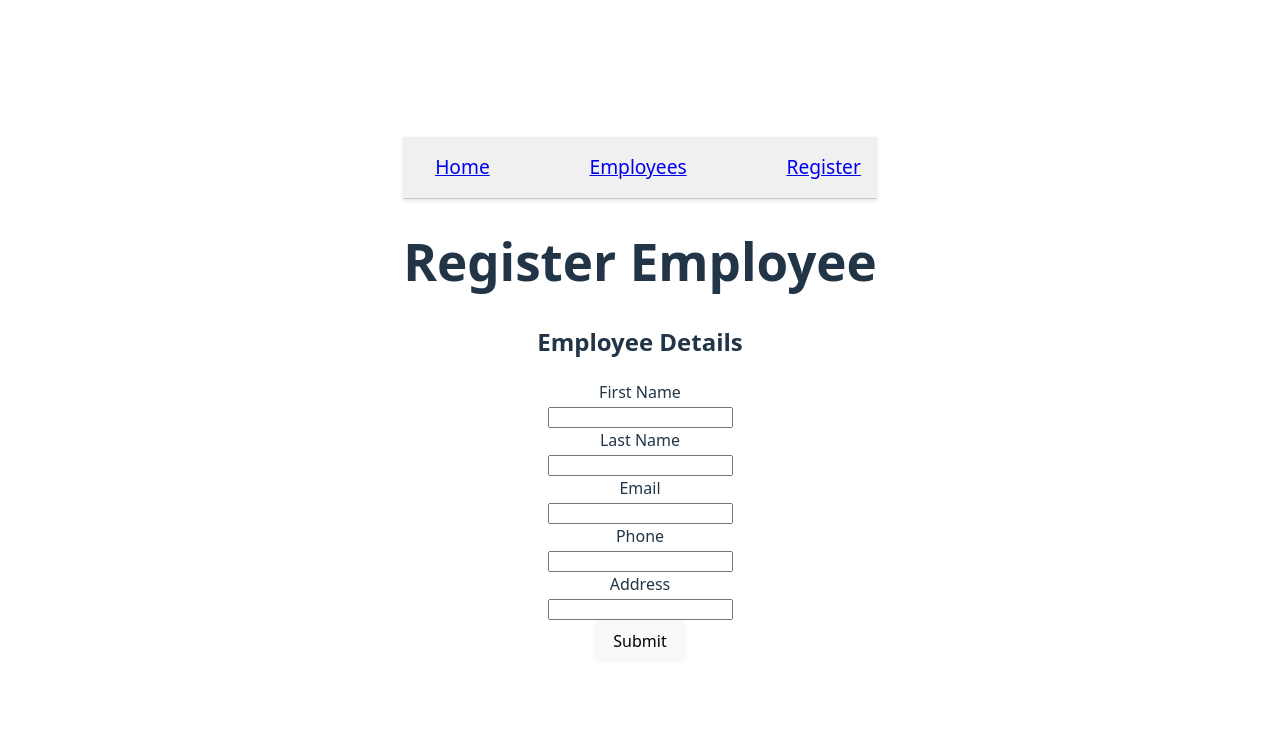
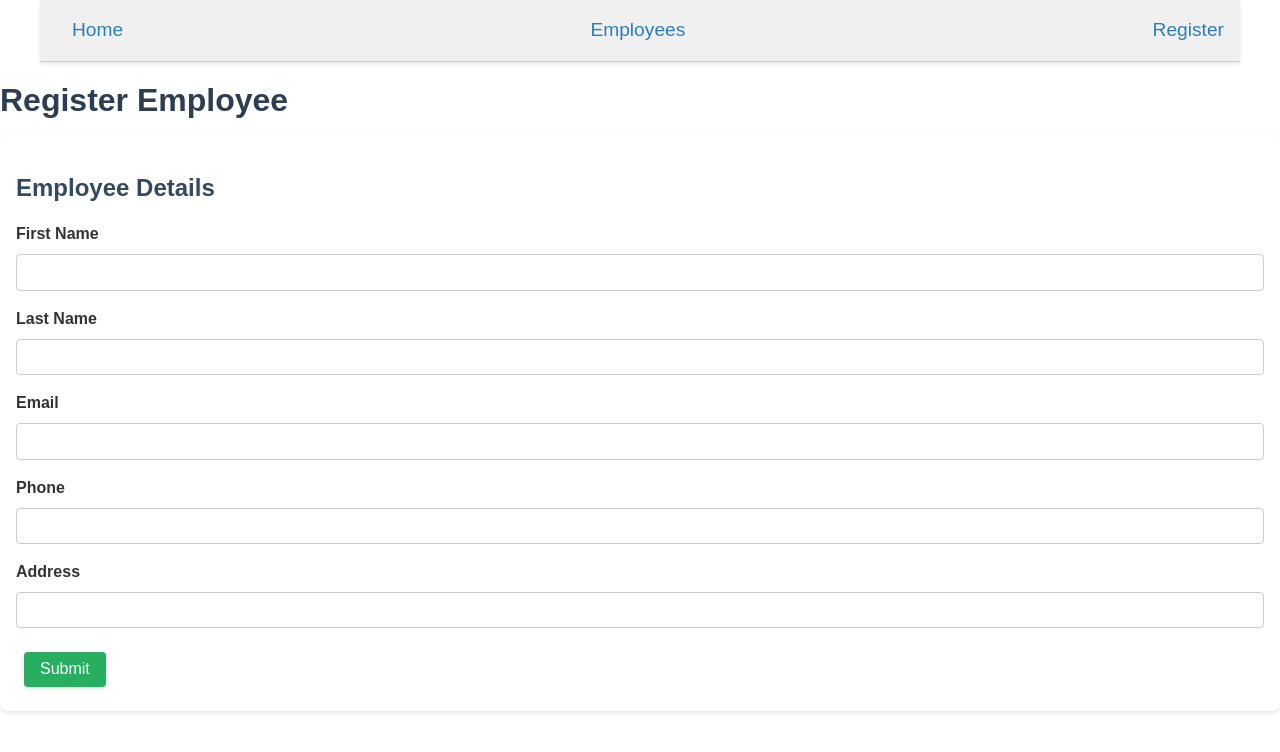
Before and after one commit to carriegale2710/employee-creator, a React (Vite) app in the folder front-end/: page /employees/new in a window 1280 px wide. Shown: the top 752 px of the page. Built offline with nearby package versions, Linux system fonts and the light colour scheme; no server answers.

Commit message:
feat: enhance styling and layout for App component, add normalize.css for consistent styling across browsers

```diff
--- a/front-end/src/App.scss
+++ b/front-end/src/App.scss
@@ -1,17 +1,54 @@
+/* App Container Specific Styles */
+/* This file contains styles specific to the App container */
+
+/* Rules for Specificity:
+1. Same Specificity = Last One Wins
+2. Higher Specificity Always Wins
+  - index.scss (global styles) > App.scss (component styles)
+*/
+
+/* CSS Specificity Rules (Highest to Lowest Priority):
+Inline styles (style="...") - Highest priority
+IDs (#myId)
+Classes (.myClass), attributes, and pseudo-classes
+Elements (div, p, header)
+Universal selector (*) - Lowest priority
+*/
+
 #root {
-  max-width: 1280px;
-  margin: 0 auto;
-  padding: 2rem;
+  display: flex;
+  flex-direction: column;
+  min-height: 100vh;
+
+  background-color: #ffffff;
+  color: #333;
+}
+header {
+  background-color: #2c3e50;
+  color: white;
+  padding: 1rem;
   text-align: center;
 }
 
-.card {
-  padding: 2em;
+main {
+  flex: 1;
+  padding: 1rem;
 }
 
-.intro {
-  display: flex;
-  flex-direction: row;
-  justify-content: space-around;
-  border: 1px solid black;
+footer {
+  background-color: #34495e;
+  color: white;
+  text-align: center;
+  padding: 0.5rem;
 }
+
+/* Responsive Design */
+@media (max-width: 600px) {
+  .app-container {
+    padding: 0.5rem;
+  }
+  header,
+  footer {
+    padding: 0.5rem;
+  }
+}
--- a/front-end/src/components/Input/Input.tsx
+++ b/front-end/src/components/Input/Input.tsx
@@ -12,7 +12,6 @@ const Input = React.forwardRef<HTMLInputElement, TextInputProps>(
   ({ label, type, prefilledValue = "", children, ...rest }, ref) => (
     <div>
       <label htmlFor={label}>{children}</label>
-      <br />
       <input
         name={label}
         id={label}
--- a/front-end/src/components/Select/Select.tsx
+++ b/front-end/src/components/Select/Select.tsx
@@ -13,7 +13,6 @@ const Select = React.forwardRef<HTMLSelectElement, SelectInputProps>(
   ({ label, title, prefilledValue = "", options, children, ...rest }, ref) => (
     <>
       <label htmlFor={label}>{children}</label>
-      <br />
       <select
         name={label}
         id={label}
--- a/front-end/src/index.scss
+++ b/front-end/src/index.scss
@@ -1,11 +1,32 @@
+/* Global Styles
+/* This file contains global styles for the application.
+
+/* Rules for Specificity:
+1. Same Specificity = Last One Wins
+2. Higher Specificity Always Wins
+  - index.scss (global styles) > App.scss (component styles)
+*/
+
+/* CSS Specificity Rules (Highest to Lowest Priority):
+Inline styles (style="...") - Highest priority
+IDs (#myId)
+Classes (.myClass), attributes, and pseudo-classes
+Elements (div, p, header)
+Universal selector (*) - Lowest priority
+*/
+
+@import "./normalize.scss";
+
+* {
+  box-sizing: border-box;
+}
+
 :root {
-  font-family: system-ui, Avenir, Helvetica, Arial, sans-serif;
+  font-family: Arial, sans-serif;
   line-height: 1.5;
   font-weight: 400;
-
-  color-scheme: light dark;
-  color: rgba(255, 255, 255, 0.87);
-  background-color: #242424;
+  color: #333;
+  background-color: #f4f4f4;
 
   font-synthesis: none;
   text-rendering: optimizeLegibility;
@@ -15,45 +36,102 @@
 
 body {
   margin: 0;
-  display: flex;
-  place-items: center;
+  font-family: Arial, sans-serif;
+  background-color: #f4f4f4;
+  color: #333;
   min-width: 320px;
   min-height: 100vh;
 }
 
+/* Global Typography */
 h1 {
-  font-size: 3.2em;
+  color: #2c3e50;
+  font-size: 2rem;
+  margin-bottom: 1rem;
   line-height: 1.1;
 }
 
+h2 {
+  color: #34495e;
+  font-size: 1.5rem;
+  margin-bottom: 1rem;
+}
+
+p {
+  line-height: 1.6;
+  margin-bottom: 1rem;
+}
+
+/* Global Link Styles */
+a {
+  color: #2980b9;
+  text-decoration: none;
+}
+
+a:hover {
+  text-decoration: underline;
+}
+
+/* Global Form Elements */
+label {
+  display: block;
+  font-weight: bold;
+  text-align: left;
+}
+
+input,
+select {
+  padding: 0.5rem;
+  margin: 0.5rem 0;
+  border: 1px solid #ccc;
+  border-radius: 4px;
+  width: 100%;
+  box-sizing: border-box;
+  font-size: 1em;
+  margin-bottom: 1rem;
+}
+
+/* Global Button Styles */
 button {
-  border-radius: 8px;
-  border: 1px solid transparent;
-  padding: 0.6em 1.2em;
+  border-radius: 4px;
+  border: none;
+  padding: 0.5rem 1rem;
   font-size: 1em;
   font-weight: 500;
   font-family: inherit;
-  background-color: #1a1a1a;
+  background-color: #2980b9;
+  color: white;
   cursor: pointer;
-  transition: border-color 0.25s;
+  transition: background-color 0.25s;
+  box-shadow: 0 2px 4px rgba(0, 0, 0, 0.1);
+  margin: 0.5rem 0.5rem;
+  height: fit-content;
 }
+
 button:hover {
-  border-color: #646cff;
+  background-color: #3498db;
 }
+
 button:focus,
 button:focus-visible {
   outline: 4px auto -webkit-focus-ring-color;
 }
 
-@media (prefers-color-scheme: light) {
-  :root {
-    color: #213547;
-    background-color: #ffffff;
-  }
-  a:hover {
-    color: #747bff;
-  }
-  button {
-    background-color: #f9f9f9;
-  }
+/* Specific Button Types */
+input[type="submit"],
+button[type="submit"] {
+  background-color: #27ae60;
 }
+
+input[type="submit"]:hover,
+button[type="submit"]:hover {
+  background-color: #2ecc71;
+}
+
+/* Global Form Container */
+form {
+  background-color: #fff;
+  padding: 1rem;
+  border-radius: 8px;
+  box-shadow: 0 2px 4px rgba(0, 0, 0, 0.1);
+}
--- /dev/null
+++ b/front-end/src/normalize.scss
@@ -0,0 +1,201 @@
+/*! modern-normalize v3.0.1 | MIT License | https://github.com/sindresorhus/modern-normalize */
+
+/*
+Document
+========
+*/
+
+/**
+Use a better box model (opinionated).
+*/
+
+*,
+::before,
+::after {
+  box-sizing: border-box;
+}
+
+html {
+  /* Improve consistency of default fonts in all browsers. (https://github.com/sindresorhus/modern-normalize/issues/3) */
+  font-family: system-ui, 'Segoe UI', Roboto, Helvetica, Arial, sans-serif,
+    'Apple Color Emoji', 'Segoe UI Emoji';
+  line-height: 1.15; /* 1. Correct the line height in all browsers. */
+  -webkit-text-size-adjust: 100%; /* 2. Prevent adjustments of font size after orientation changes in iOS. */
+  tab-size: 4; /* 3. Use a more readable tab size (opinionated). */
+}
+
+/*
+Sections
+========
+*/
+
+body {
+  margin: 0; /* Remove the margin in all browsers. */
+}
+
+/*
+Text-level semantics
+====================
+*/
+
+/**
+Add the correct font weight in Chrome and Safari.
+*/
+
+b,
+strong {
+  font-weight: bolder;
+}
+
+/**
+1. Improve consistency of default fonts in all browsers. (https://github.com/sindresorhus/modern-normalize/issues/3)
+2. Correct the odd 'em' font sizing in all browsers.
+*/
+
+code,
+kbd,
+samp,
+pre {
+  font-family: ui-monospace, SFMono-Regular, Consolas, 'Liberation Mono', Menlo,
+    monospace; /* 1 */
+  font-size: 1em; /* 2 */
+}
+
+/**
+Add the correct font size in all browsers.
+*/
+
+small {
+  font-size: 80%;
+}
+
+/**
+Prevent 'sub' and 'sup' elements from affecting the line height in all browsers.
+*/
+
+sub,
+sup {
+  font-size: 75%;
+  line-height: 0;
+  position: relative;
+  vertical-align: baseline;
+}
+
+sub {
+  bottom: -0.25em;
+}
+
+sup {
+  top: -0.5em;
+}
+
+/*
+Tabular data
+============
+*/
+
+/**
+Correct table border color inheritance in Chrome and Safari. (https://issues.chromium.org/issues/40615503, https://bugs.webkit.org/show_bug.cgi?id=195016)
+*/
+
+table {
+  border-color: currentcolor;
+}
+
+/*
+Forms
+=====
+*/
+
+/**
+1. Change the font styles in all browsers.
+2. Remove the margin in Firefox and Safari.
+*/
+
+button,
+input,
+optgroup,
+select,
+textarea {
+  font-family: inherit; /* 1 */
+  font-size: 100%; /* 1 */
+  line-height: 1.15; /* 1 */
+  margin: 0; /* 2 */
+}
+
+/**
+Correct the inability to style clickable types in iOS and Safari.
+*/
+
+button,
+[type='button'],
+[type='reset'],
+[type='submit'] {
+  -webkit-appearance: button;
+}
+
+/**
+Remove the padding so developers are not caught out when they zero out 'fieldset' elements in all browsers.
+*/
+
+legend {
+  padding: 0;
+}
+
+/**
+Add the correct vertical alignment in Chrome and Firefox.
+*/
+
+progress {
+  vertical-align: baseline;
+}
+
+/**
+Correct the cursor style of increment and decrement buttons in Safari.
+*/
+
+::-webkit-inner-spin-button,
+::-webkit-outer-spin-button {
+  height: auto;
+}
+
+/**
+1. Correct the odd appearance in Chrome and Safari.
+2. Correct the outline style in Safari.
+*/
+
+[type='search'] {
+  -webkit-appearance: textfield; /* 1 */
+  outline-offset: -2px; /* 2 */
+}
+
+/**
+Remove the inner padding in Chrome and Safari on macOS.
+*/
+
+::-webkit-search-decoration {
+  -webkit-appearance: none;
+}
+
+/**
+1. Correct the inability to style clickable types in iOS and Safari.
+2. Change font properties to 'inherit' in Safari.
+*/
+
+::-webkit-file-upload-button {
+  -webkit-appearance: button; /* 1 */
+  font: inherit; /* 2 */
+}
+
+/*
+Interactive
+===========
+*/
+
+/*
+Add the correct display in Chrome and Safari.
+*/
+
+summary {
+  display: list-item;
+}
```
